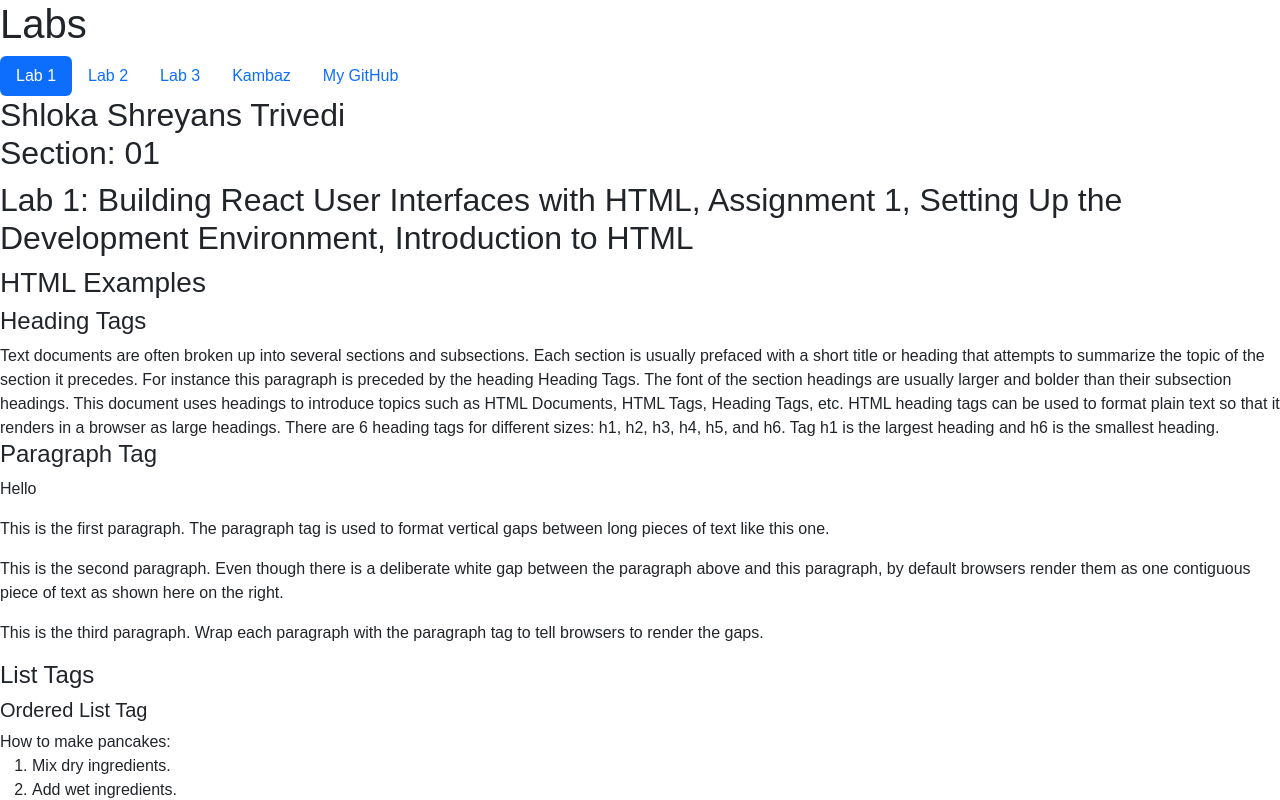
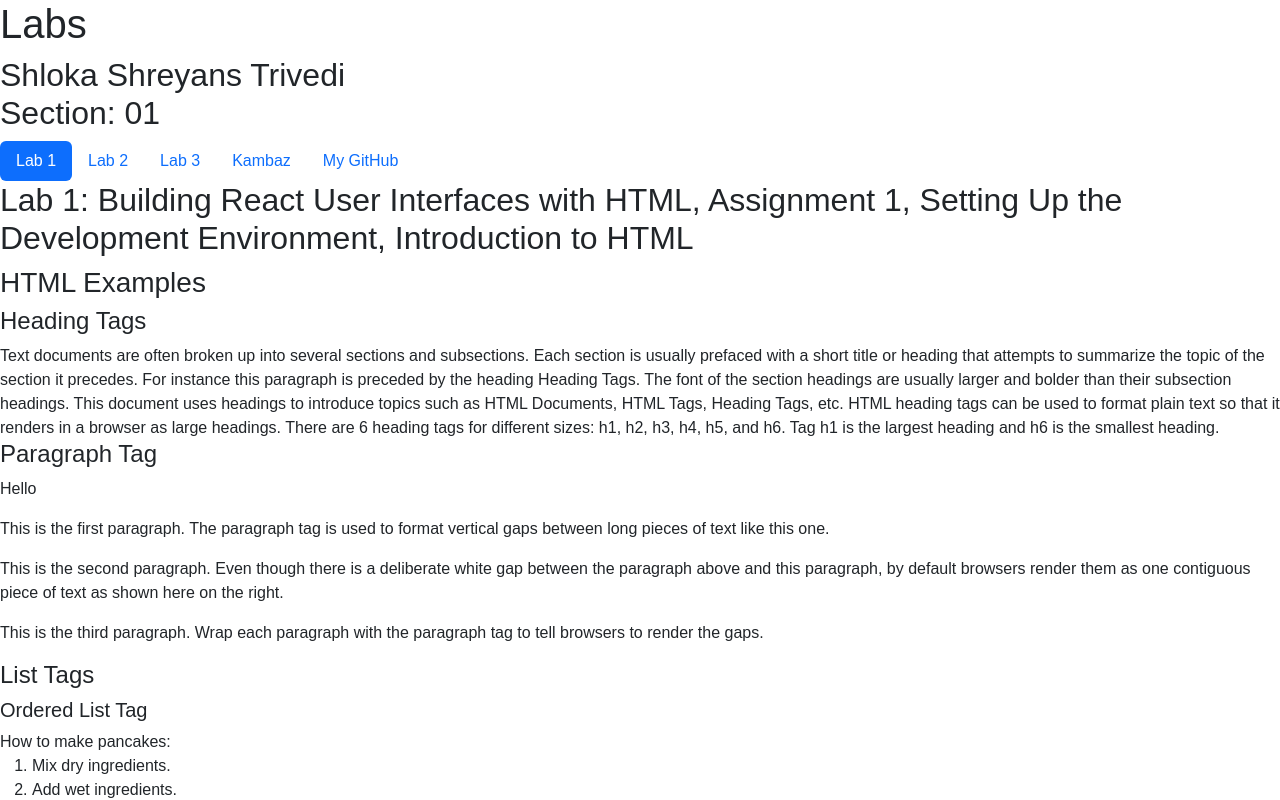
Before and after one commit to Trivedi-s/webd-react-web-app-cs5610-sp25, a React (Vite) app: page /#/Labs/Lab1 in a window 1280 px wide. Shown: the top 800 px of the page. Built offline with nearby package versions, Linux system fonts and the light colour scheme.

Commit message:
a3 name in lab

```diff
--- a/src/Labs/Lab1/index.tsx
+++ b/src/Labs/Lab1/index.tsx
@@ -1,7 +1,6 @@
 export default function Lab1() {
     return (
         <div id="wd-lab1">
-            <h2>Shloka Shreyans Trivedi <br />Section: 01</h2>
             <h2>Lab 1: Building React User Interfaces with HTML, Assignment 1, Setting Up the Development Environment, Introduction to HTML</h2>
             <h3>HTML Examples</h3>
 
--- a/src/Labs/index.tsx
+++ b/src/Labs/index.tsx
@@ -7,6 +7,7 @@ export default function Labs() {
   return (
     <div id="wd-labs">
             <h1>Labs</h1>
+            <h2>Shloka Shreyans Trivedi <br />Section: 01</h2>
             <TOC />
             <Routes>
                 <Route path="/" element={<Navigate to="Lab1" />} />
```
